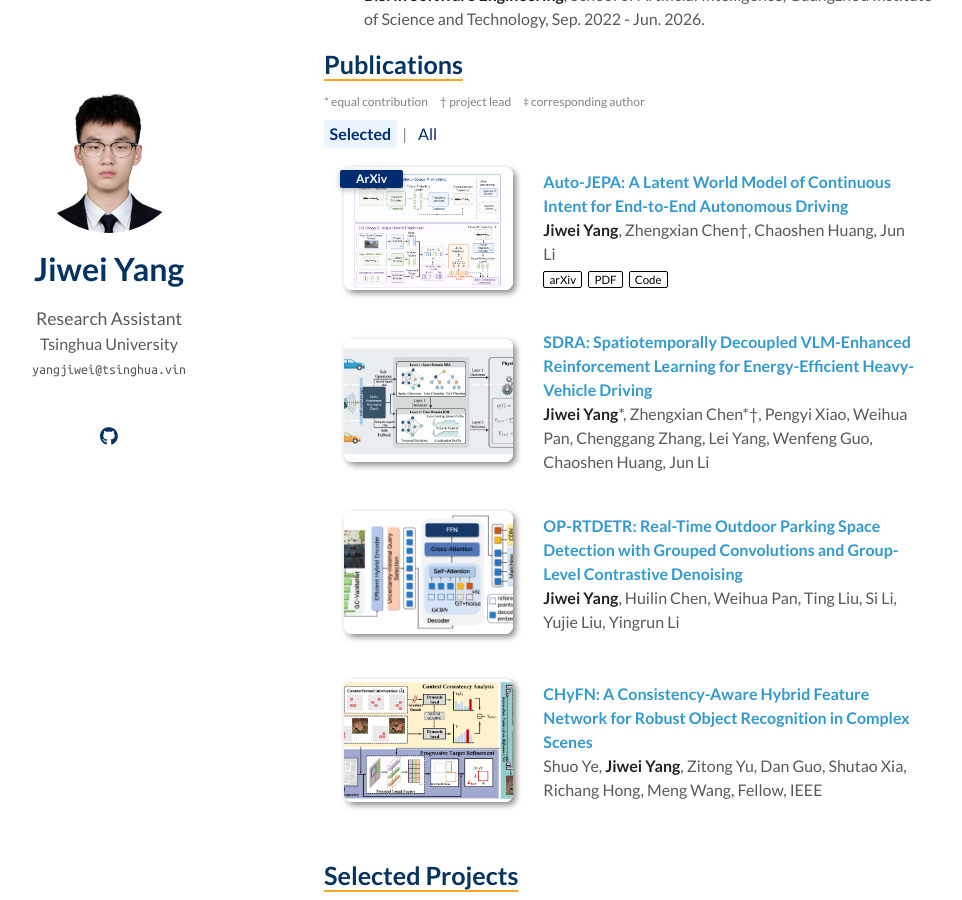
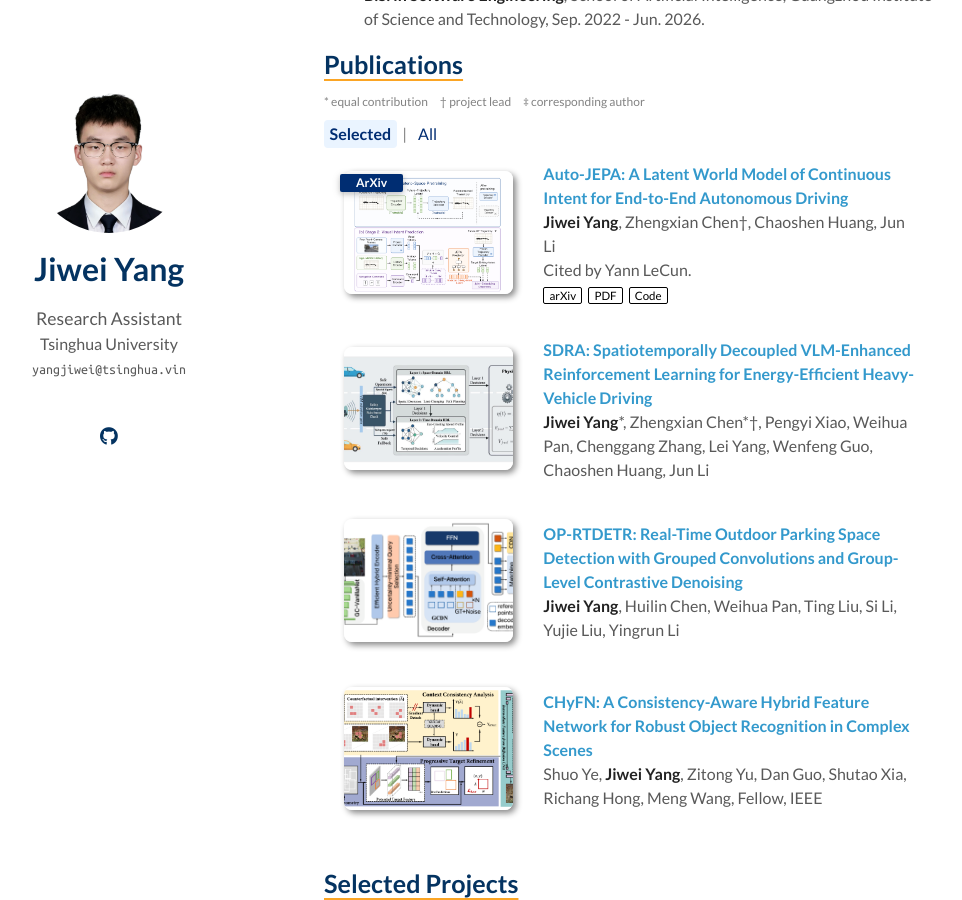
Before and after one commit to NoctYang/NoctYang.github.io, a Jekyll site: the page built from index.md, in a window 1280 px wide and 900 px high, scrolled down 902 px. Shown: the whole window, without its empty margins (186-1148 px from the left). Built offline with Jekyll 4.4.1, drawn with Linux system fonts in a browser that asks for light colours; a style sheet for code colours, icons or effects is not loaded; our own code applies the rules of GitHub Pages for plain Markdown files.

Commit message:
Add citation note below Auto-JEPA authors

```diff
--- a/_data/publications.yml
+++ b/_data/publications.yml
@@ -1,6 +1,7 @@
 main:
   - title: "Auto-JEPA: A Latent World Model of Continuous Intent for End-to-End Autonomous Driving"
     authors: <strong>Jiwei Yang</strong>, Zhengxian Chen†, Chaoshen Huang, Jun Li
+    note: "Cited by Yann LeCun."
     conference_short: ArXiv
     arxiv: https://arxiv.org/abs/2607.29031
     pdf: https://arxiv.org/pdf/2607.29031
--- a/_includes/publication_entry.html
+++ b/_includes/publication_entry.html
@@ -9,6 +9,7 @@
   <div class="col-sm-9" style="position: relative;padding-right: 15px;padding-left: 20px;">
     <div class="title"><a href="{{ title_link }}">{{ link.title }}</a></div>
     <div class="author">{{ link.authors }}</div>
+    {% if link.note %}<div class="publication-note">{{ link.note | escape }}</div>{% endif %}
     {% if link.conference %}<div class="periodical"><em>{{ link.conference }}</em></div>{% endif %}
     <div class="links">
       {% if link.arxiv %}<a href="{{ link.arxiv }}" class="btn btn-sm z-depth-0" role="button" target="_blank">arXiv</a>{% endif %}
```
